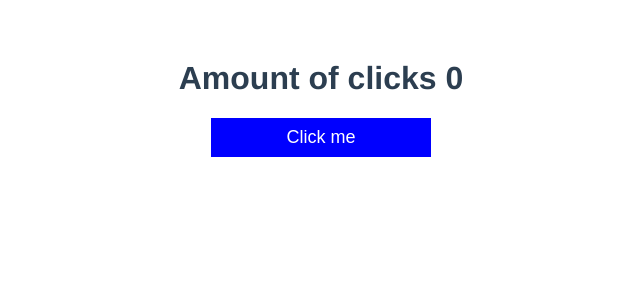
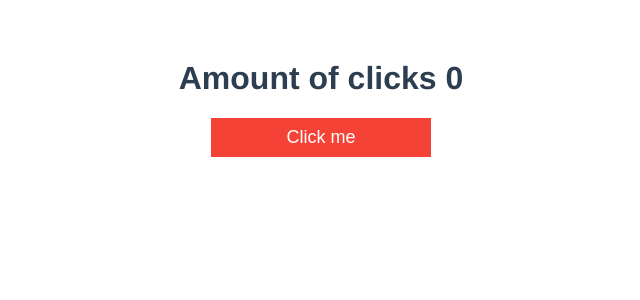
Before and after one commit to Taras-Roboteckyi/Vue-CLI_first-app, a Vue app: page / in a window 1280 px wide. Shown: the top 300 px of the page, without its empty margins (319-959 px from the left). Built offline with nearby package versions, Linux system fonts and the light colour scheme.

Commit message:
add bind styles button

```diff
--- a/src/components/Button.vue
+++ b/src/components/Button.vue
@@ -1,5 +1,7 @@
 <template>
-  <button v-on="$listeners" v-bind:type="type" class="btn btn--outlined">
+  <button v-on="$listeners" v-bind:type="type" :class="{
+    btn: true, 'btn--outlined': false
+  }">
     <slot></slot>
   </button>
 </template>
@@ -7,7 +9,10 @@
 <script>
 export default {
   name: "ButtonClick",
-  props: { type: { type: String, default: "button" } },
+  props: {
+    type: { type: String, default: "button" },
+    outlined: { type: Boolean, default: false }
+  },
 };
 </script>
 
```
